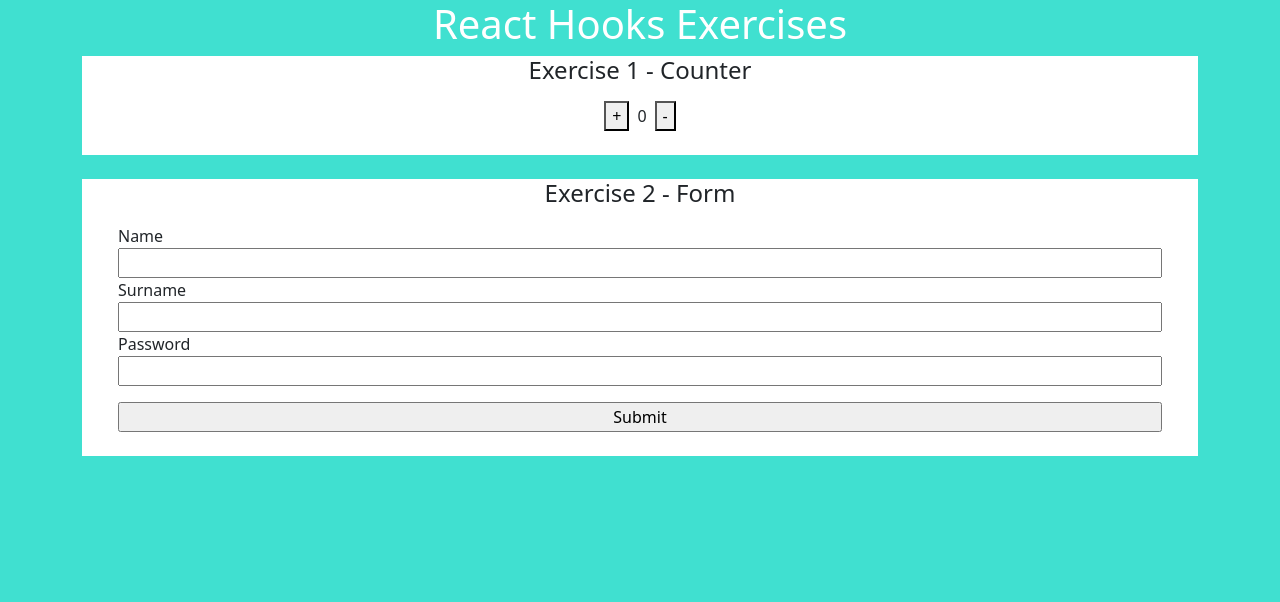
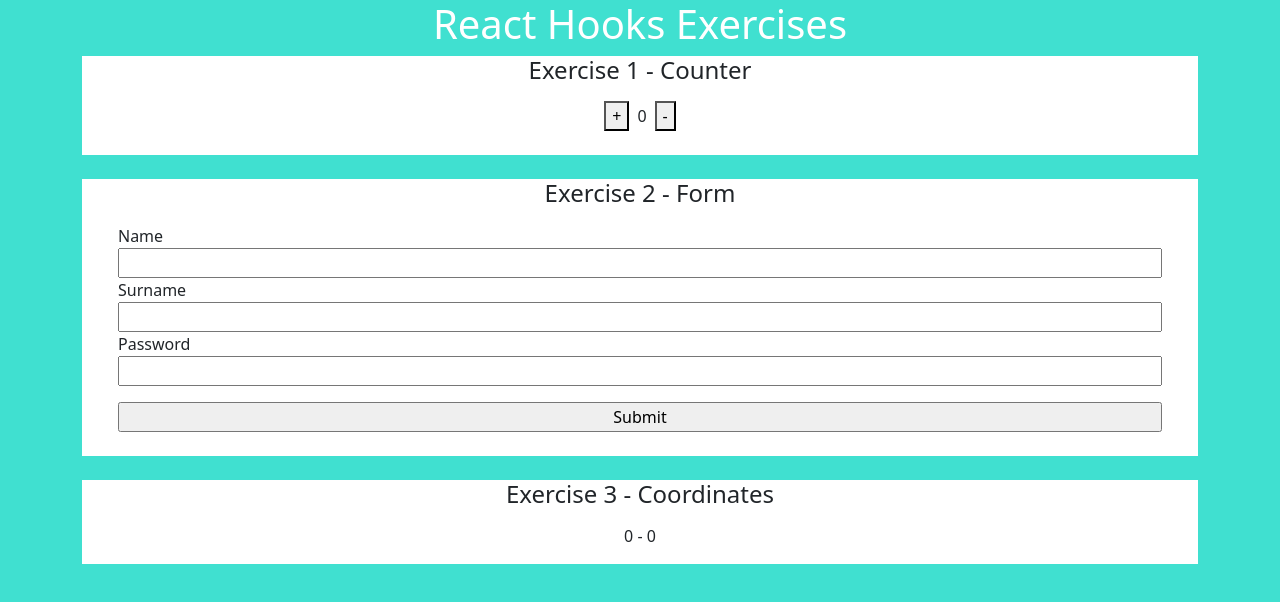
Before and after one commit to DjEmix98/exercises-react-hooks, a React (Create React App) app: page / in a window 1280 px wide. Shown: the top 602 px of the page. Built offline with nearby package versions, Linux system fonts and the light colour scheme.

Commit message:
add coordinates js

```diff
--- a/src/App.js
+++ b/src/App.js
@@ -2,6 +2,7 @@ import "./App.css";
 import { Counter } from "./components/Counter";
 import "bootstrap/dist/css/bootstrap.min.css";
 import { Form } from "./components/Form";
+import { Coordinate } from "./components/Coordinate";
 
 function App() {
   return (
@@ -9,6 +10,7 @@ function App() {
       <h1 className="App__title">React Hooks Exercises</h1>
       <Counter></Counter>
       <Form></Form>
+      <Coordinate></Coordinate>
     </div>
   );
 }
--- /dev/null
+++ b/src/components/Coordinate.js
@@ -0,0 +1,25 @@
+import { useState } from "react";
+
+export function Coordinate() {
+  const [state, setState] = useState({
+    x: 0,
+    y: 0,
+  });
+  const handleMouseMove = (event) => {
+    setState({
+      x: event.clientX,
+      y: event.clientY,
+    });
+  };
+  window.addEventListener("mousemove", (event) => handleMouseMove(event));
+  return (
+    <div className="exercise__container mt-4">
+      <section>
+        <h4 className="counter__title mb-3">Exercise 3 - Coordinates</h4>
+        <p>
+          {state.x} - {state.y}
+        </p>
+      </section>
+    </div>
+  );
+}
```
